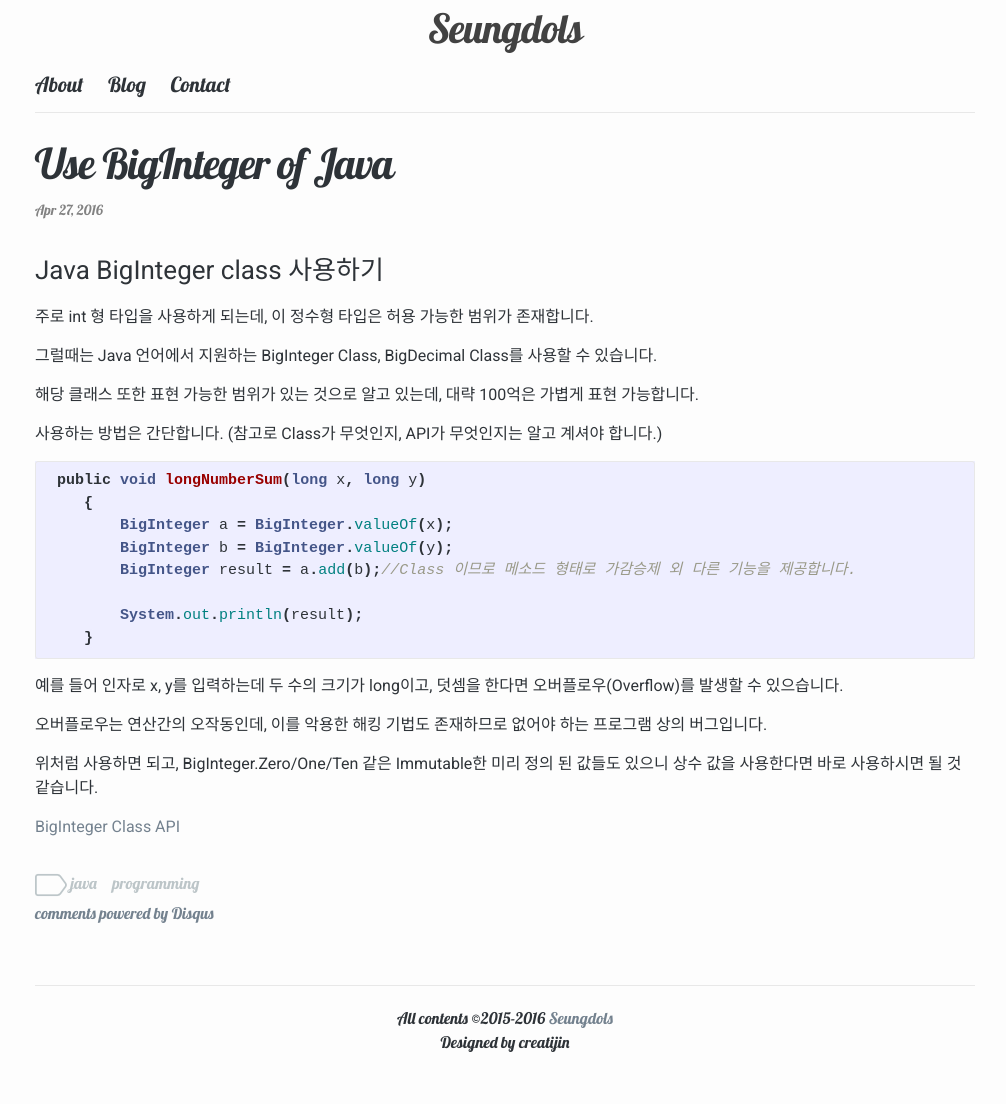
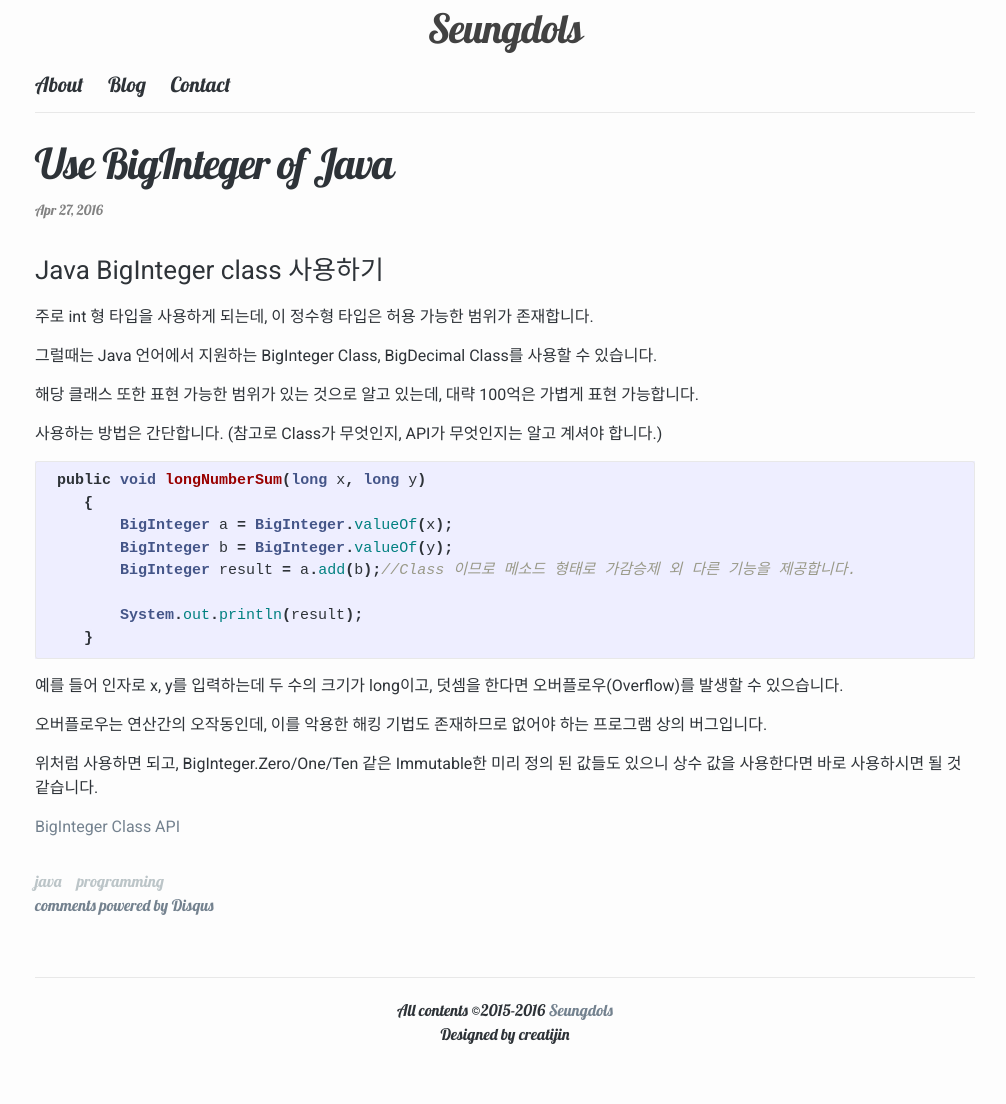
Before and after one commit to seungdols/seungdols.github.io, a Jekyll site: the page built from _posts/2016-04-27-BigInteger-Java.md, in a window 1280 px wide. Shown: the whole page, without its empty margins (135-1141 px from the left). Built offline with Jekyll 4.4.1, drawn with Linux system fonts in a browser that asks for light colours; comment, search, counter and statistics services are not loaded.

Commit message:
del tag img

```diff
--- a/_layouts/post.html
+++ b/_layouts/post.html
@@ -21,9 +21,7 @@ layout: default
     </div>
     <div class="wrapper-tags">
         <ul class="tags post-tags tags-ul">
-            <li>
-            <img src="{{ site.baseurl }}/assets/img/tag.png" alt="tag-img" id="tag-img" />
-            </li>
+
             {% for tag in page.tags %}
                 <li>
                     <a href="/blog/search/?tags={{ tag }}">{{ tag | downcase }}</a>
```
Also changed, not shown: assets/img/tag.png (deleted).
